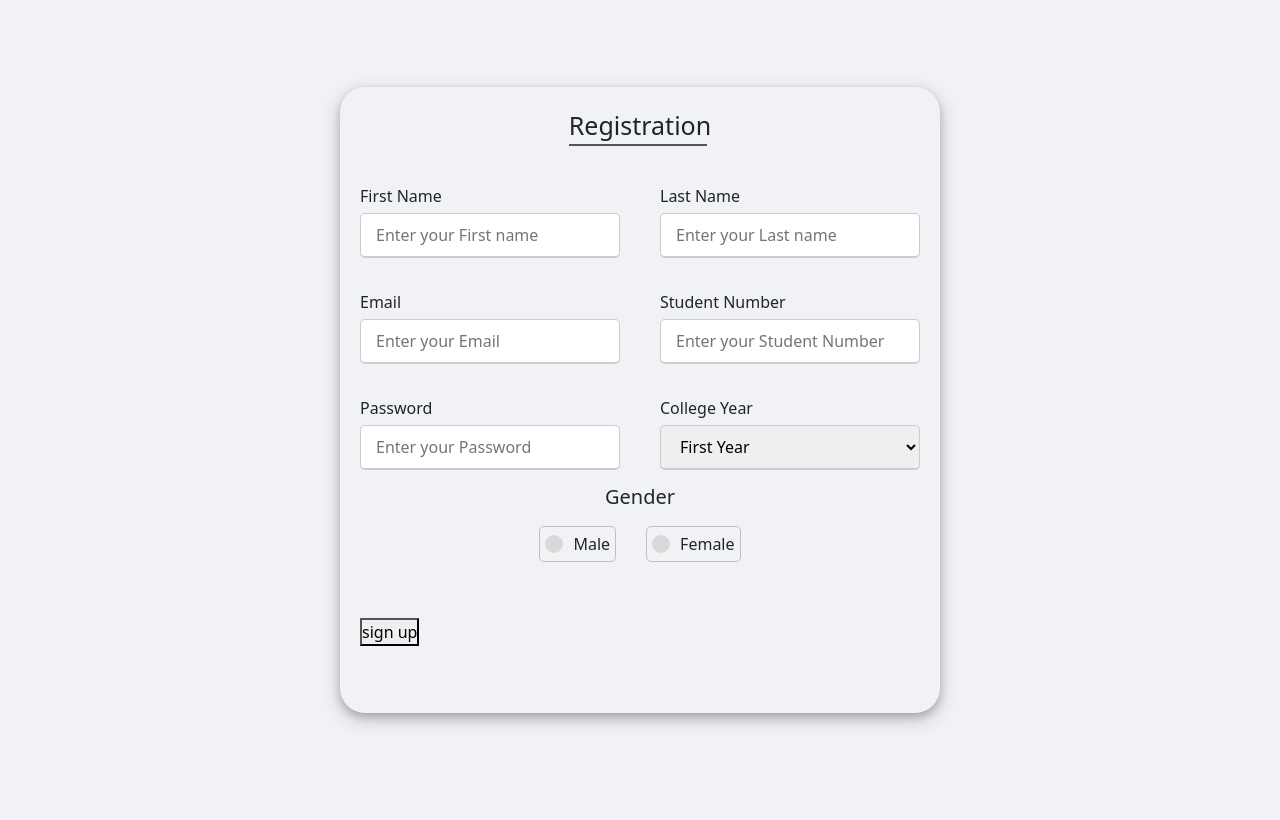
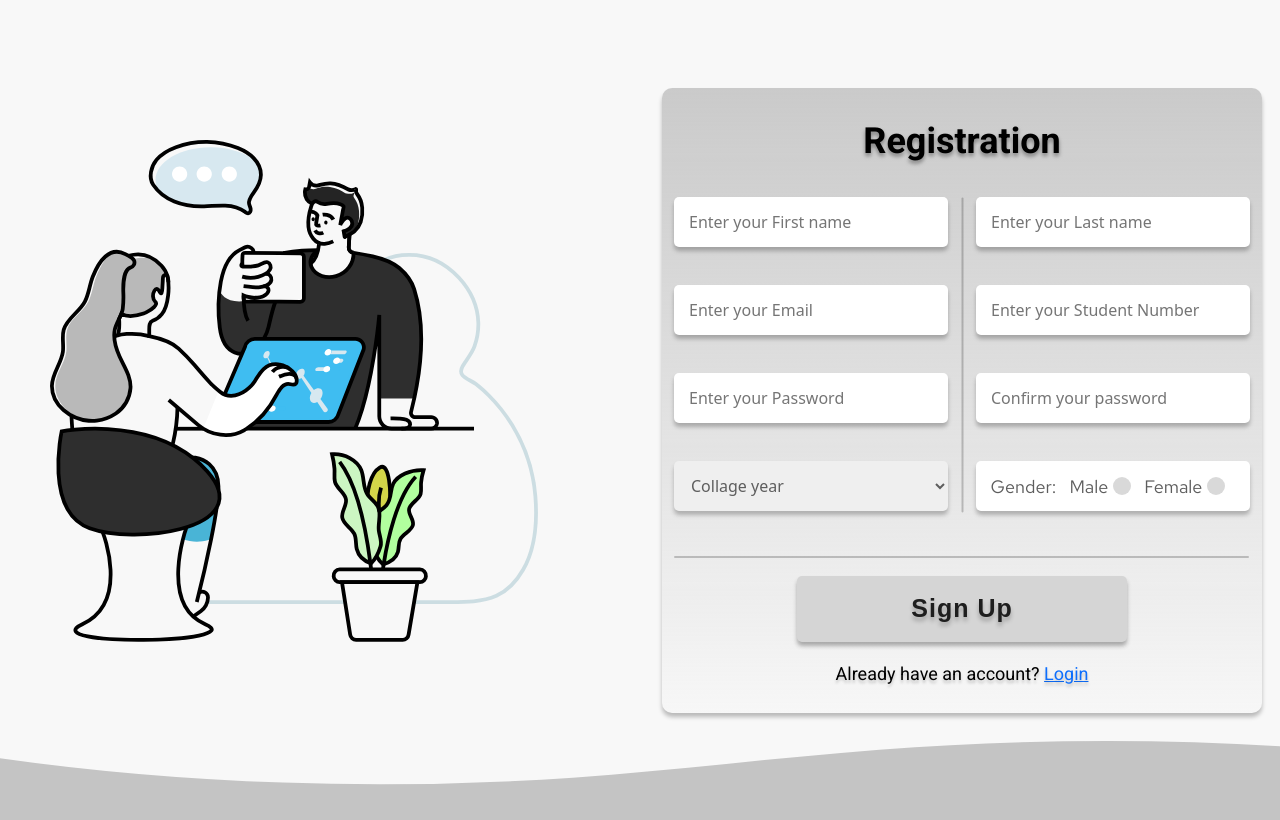
Before and after one commit to RadwanSusan/Triibe, a PHP site: page /newaccount.php in a window 1280 px wide. Before the commit the page ends 725 px from the top, so only its background shows below. Run offline with PHP 8.4, Linux system fonts and the light colour scheme; some libraries are stand-ins or nearby versions.

Commit message:
SignUp.php Changes & PHP code Update

```diff
--- a/bootstrap-css/login-style.css
+++ b/bootstrap-css/login-style.css
@@ -1,9 +1,16 @@
 @import url("https://fonts.googleapis.com/css2?family=Red+Hat+Text&display=swap");
+
 @import url("https://fonts.googleapis.com/css2?family=Pridi&display=swap");
+
+@import url('https://fonts.googleapis.com/css2?family=Roboto:wght@700&display=swap');
+
+@import url('https://fonts.googleapis.com/css2?family=Roboto:wght@400&display=swap');
+
 ::selection {
 	background-color: #8c8c8c;
 	color: white;
 }
+
 body {
 	display: flex;
 	justify-content: center;
@@ -11,13 +18,15 @@ body {
 	width: 100%;
 	min-width: 485px;
 	height: 100vh;
-  background-color: #f0f2f5;
+	background: #f8f8f8;
 }
+
 * {
 	margin: 0;
 	padding: 0;
 	box-sizing: border-box;
 }
+
 .container1 {
 	width: 100%;
 	height: 100vh;
@@ -25,19 +34,22 @@ body {
 	justify-content: space-around;
 	align-items: center;
 }
+
 .box {
 	display: flex;
 	align-items: center;
 }
+
 .box h1 {
 	font-size: 110px;
 	color: #0d0d0d;
-  font-family: "pridi-regular";
+	font-family: "Pridi";
 	font-weight: 400;
 	line-height: 170px;
 	margin-left: 15px;
 	text-shadow: 0px 4px 4px rgba(0, 0, 0, 0.41);
 }
+
 .left,
 .right,
 .form1 {
@@ -46,15 +58,12 @@ body {
 	align-content: center;
 	align-items: center;
 }
+
 .left {
-  width: 500px;
+	width: 600px;
 	align-items: flex-start;
 }
-.left img {
-  width: 127px;
-  height: 104px;
-  color: #0d0d0d;
-}
+
 .svg-img {
 	-webkit-user-drag: none;
 	user-select: none;
@@ -62,6 +71,7 @@ body {
 	-webkit-user-select: none;
 	-ms-user-select: none;
 }
+
 .left p {
 	position: absolute;
 	top: 47%;
@@ -72,14 +82,29 @@ body {
 	line-height: 38px;
 	width: 400px;
 	margin: 10px;
-  color: #716969;
-  text-shadow: 0px 1px 4px rgba(0, 0, 0, 0.25);
+	color: #8a8a8a;
+	text-shadow: 0px 1px 4px rgba(0, 0, 0, 0.05);
 }
+
+.LeftLogo {
+	width: 127px;
+	height: 104px;
+	color: #0d0d0d;
+}
+
+.LeftImg {
+	width: 538px;
+	height: 538px;
+	margin-top: 190px;
+}
+
 .right {
 	width: 400px;
 	position: relative;
-  top: 0px; /* -570 */
+	top: 0px;
+ /* -570 */;
 }
+
 .form1 {
 	width: 400px;
 	height: 400px;
@@ -94,6 +119,7 @@ body {
 	margin-bottom: 25px;
 	box-shadow: 0 4px 8px 0 rgba(0, 0, 0, 0.2), 0 6px 20px 0 rgba(0, 0, 0, 0.19);
 }
+
 .form1 input {
 	width: 100%;
 	border-radius: 5px;
@@ -104,6 +130,7 @@ body {
 	margin-bottom: 10px;
 	box-shadow: 0px 4px 4px rgba(0, 0, 0, 0.25);
 }
+
 .loginBtn {
 	padding: 15px;
 	text-align: center;
@@ -115,18 +142,13 @@ body {
 	background-color: rgba(130, 150, 154, 0.54);
 	box-shadow: 0px 4px 4px rgba(0, 0, 0, 0.25);
 	font-size: 27px;
-  font-family: sans-serif;
+	font-family: "Pridi";
 	font-weight: 600;
 	line-height: 32px;
 	font-style: normal;
-  transition: 0.5s;
 	text-shadow: 0px 1px 4px rgba(0, 0, 0, 0.15);
 }
-/* .loginBtn:hover {
-  background-color: rgba(92, 91, 91, 0.54);
-  color: #1e1e1e;
-  box-shadow: 0px 4px 4px rgba(0, 0, 0, 0.25);
-} */
+
 .forget {
 	margin: 20px 0 10px 0;
 	color: #747474;
@@ -137,9 +159,11 @@ body {
 	text-decoration-line: underline;
 	text-shadow: 0px 1px 4px rgba(0, 0, 0, 0.25);
 }
+
 .forget:hover {
 	color: #444444;
 }
+
 .sign-up {
 	position: relative;
 	padding-top: 20px;
@@ -149,6 +173,7 @@ body {
 	display: flex;
 	justify-content: center;
 }
+
 .sign-up::before {
 	content: "";
 	position: absolute;
@@ -157,6 +182,7 @@ body {
 	background-color: #d2d2d2;
 	top: -13px;
 }
+
 .sign-up-btn {
 	background-color: #d5d5d5;
 	padding: 15px;
@@ -171,43 +197,52 @@ body {
 	transition: 0.5s;
 	text-shadow: 0px 1px 4px rgba(0, 0, 0, 0.25);
 }
+
 .sign-up-btn:hover {
 	color: #1e1e1e;
 }
+
 @media (max-width: 376px) {
 	.right {
 		width: 100%;
 	}
+
 	.container1 {
 		justify-content: space-evenly;
 	}
 }
+
 @media (max-width: 950px) {
 	.container1 {
 		flex-direction: column;
 	}
+
 	.left {
 		width: 400px;
 		align-content: center;
 		align-items: center;
 	}
+
 	.left p {
 		display: none;
 	}
+
 	.box {
 		margin: auto;
 	}
 }
+
 @media (min-width: 950px) {
 	.left {
 		margin-top: -190px;
 		margin-left: 7px;
 	}
+
 	.right {
 		margin-left: -7px;
 	}
 }
-/*----------------------------------SignUp-CSS------------------------------------*/
+
 .container2 {
 	width: 100%;
 	height: 100vh;
@@ -215,24 +250,31 @@ body {
 	justify-content: space-around;
 	align-items: center;
 }
+
 .right-1 {
-  border-radius: 25px;
-  padding: 20px;
 	display: flex;
+	padding: 12px;
 	flex-direction: column;
 	align-content: center;
 	align-items: center;
 	width: 600px;
 	position: relative;
 	top: 0px;
-  box-shadow: 0 4px 8px 0 rgb(0 0 0 / 20%), 0 6px 20px 0 rgb(0 0 0 / 19%);
+	background: linear-gradient(
+		180.01deg,
+		rgba(166, 166, 166, 0.56) 0.01%,
+		rgba(255, 255, 255, 0) 102.36%
+	);
+	box-shadow: 0px 4px 4px rgba(0, 0, 0, 0.25);
+	border-radius: 10px;
 }
+
 .form2 {
 	display: flex;
 	flex-direction: column;
 	align-content: center;
 }
-.container2 .title2 {
+/* .container2 .title2 {
   font-size: 25px;
   font-weight: 500;
   position: relative;
@@ -245,70 +287,105 @@ body {
   height: 2px;
   width: 138px;
   background-color: #545557;
-}
+} */
 .container2 .form2 .user-details {
 	display: flex;
 	flex-wrap: wrap;
 	justify-content: space-between;
-  margin: 20px 0 12px 0;
 }
+
 .form2 .user-details .input-box {
-  margin: 20px 0 12px 0;
-  width: calc(100% / 2 - 20px);
+	margin: 0 0 38px 0;
+	/* width: calc(100% / 2 - 20px); */
+	width: calc(50% - 14px);
 }
+
 .user-details .input-box .details {
 	display: block;
 	font-weight: 500;
 	margin-bottom: 5px;
 }
+
 .user-details .input-box input {
-  height: 45px;
+	height: 50px;
 	width: 100%;
 	outline: none;
 	border-radius: 5px;
-  border: 1px solid #ccc;
+	border: none;
 	padding-left: 15px;
 	font-size: 16px;
 	border-bottom-width: 2px;
 	transition: all 0.3s ease;
+	background: #ffffff;
+	box-shadow: 0px 4px 4px rgba(0, 0, 0, 0.25);
+	border-radius: 5px;
+	color: #5e5e5e;
 }
+
 .select-1 {
-  height: 45px;
+	color: #5e5e5e;
+	height: 50px;
 	width: 100%;
 	outline: none;
 	border-radius: 5px;
-  border: 1px solid #ccc;
-  padding-left: 15px;
+	border: none;
+	padding-left: 13px;
 	font-size: 16px;
-  border-bottom-width: 2px;
-  transition: all 0.3s ease;
+	box-shadow: 0px 4px 4px rgba(0, 0, 0, 0.25);
 }
+
 .user-details .input-box input:focus .user-details .input-box input:valid {
 	border-color: #9b59b6;
 }
-.form2 .gender-details .gender-title {
-  font-size: 20px;
-  font-weight: 500;
-  display: flex;
-  justify-content: center;
+
+.form2 .user-details .gender-title {
+	font-family: "Red Hat Text";
+	font-style: normal;
+	font-weight: 400;
+	font-size: 18px;
+	color: #5d5d5d;
+	-webkit-user-drag: none;
+	user-select: none;
+	-moz-user-select: none;
+	-webkit-user-select: none;
+	-ms-user-select: none;
 }
-.gender-details {
+
+.user-details {
 	margin: auto;
 }
-.form2 .gender-details .category {
+
+.gender-title {
+	margin-right: 10px;
+}
+
+span.gender {
+	margin-right: 5px;
+	font-family: "Red Hat Text";
+	font-size: 18px;
+	color: #5d5d5d;
+}
+
+.category {
+	padding: 11.5px;
+	background: #ffffff;
+	box-shadow: 0px 4px 4px rgba(0, 0, 0, 0.25);
+	border-radius: 5px;
+}
+
+.form2 .user-details .category {
 	display: flex;
-  margin: 14px 0;
 	justify-content: space-evenly;
 }
-.gender-details .category label {
+
+.input-box .category label {
 	display: flex;
+	flex-direction: row;
 	align-items: center;
-  border: 1px solid #bfbfbf;
-  padding: 5px;
 	border-radius: 5px;
-  margin: 0 15px 0 15px;
 }
-.gender-details .category .dot {
+
+.input-box .category .dot {
 	height: 18px;
 	width: 18px;
 	border-radius: 50%;
@@ -317,54 +394,95 @@ body {
 	background: #d9d9d9;
 	transition: all 0.3s ease;
 }
+
 #dot-1:checked ~ .category .one,
 #dot-2:checked ~ .category .two,
 #dot-3:checked ~ .category .three {
 	border-color: #d9d9d9;
 	background: #0f0d10;
 }
+
 .form2 input[type="radio"] {
 	display: none;
 }
+
+.Line1 {
+	position: relative;
+	width: 315px;
+	height: 2px;
+	bottom: 195px;
+	left: 131px;
+	background-color: rgba(0, 0, 0, 0.213);
+	border-radius: 30px;
+	transform: rotate(90deg);
+}
+
+.Line2 {
+	position: relative;
+	width: 575px;
+	height: 2px;
+	bottom: -5px;
+	background-color: rgba(0, 0, 0, 0.213);
+	border-radius: 30px;
+}
+
 .form2 .button-1 {
-  height: 45px;
-  margin: 30px 0;
+	height: 110px;
+	padding-top: 23px;
+	margin: auto;
 }
-.form2 .button-1 input {
-  height: 100%;
-  width: 100%;
+
+.form2 .button-1 button {
+	width: 330px;
+	height: 66px;
 	display: flex;
 	align-items: center;
 	justify-content: center;
 	outline: none;
 	border: none;
-  font-size: 25px;
-  font-weight: 600;
 	border-radius: 5px;
 	letter-spacing: 1px;
-  background-color: #999;
+	background: #d5d5d5;
+	box-shadow: 0px 4px 4px rgba(0, 0, 0, 0.3);
+	border-radius: 5px;
+	font-family: Arial, Helvetica, sans-serif;
+	font-weight: 600;
+	font-size: 25px;
+	color: #1e1e1e;
+	text-shadow: 0px 4px 4px rgba(0, 0, 0, 0.25);
 }
-.form2 .button-1 input:hover {
-  background-color: #aaa0a0;
-  padding: 2px;
+
+div p {
+	font-family: "Roboto";
+	font-style: normal;
+	font-weight: normal;
+	font-size: 18px;
+	line-height: 22px;
+	color: #000000;
+	text-align: center;
+	text-shadow: 0px 3px 3px rgba(0, 0, 0, 0.2);
 }
+
 .wave {
 	position: absolute;
-  bottom: 0;
+	bottom: -20px;
 	left: 0;
 	width: 100%;
 	overflow: hidden;
 	line-height: 0;
 }
+
 .wave svg {
 	position: relative;
 	display: block;
 	width: calc(167% + 1.3px);
 	height: 80px;
 }
+
 .wave .shape-fill {
 	fill: #c4c4c4;
 }
+
 .openEye {
 	display: none;
 	position: absolute;
@@ -372,6 +490,7 @@ body {
 	top: 100px;
 	cursor: pointer;
 }
+
 .closedEye {
 	display: none;
 	position: absolute;
@@ -379,9 +498,22 @@ body {
 	top: 96px;
 	cursor: pointer;
 }
+
 body::-webkit-scrollbar {
 	/* width: 0.5em; */
 	display: none;
+}
+
+.TopParagraph {
+	font-family: 'Roboto';
+	font-style: normal;
+	font-weight: 700;
+	font-size: 36px;
+	margin: 20px 0px 35px 0px;
+	line-height: 42px;
+	text-align: center;
+	color: #000000;
+	text-shadow: 0px 3px 4px rgba(0, 0, 0, 0.4);
 }
 /* body::-webkit-scrollbar-thumb {
   background-color: rgb(201, 201, 201);
@@ -392,21 +524,42 @@ body::-webkit-scrollbar {
 		display: none;
 	}
 }
+
+@media (max-width: 600px) {
+	.Line1 {
+		display: none;
+	}
+
+	.Line2 {
+		display: none;
+	}
+}
+
+@media (max-width: 1050px) {
+	.container2 .left {
+		display: none;
+	}
+}
+
 @media (max-width: 584px) {
 	.container2 {
 		max-width: 100%;
 	}
+
 	.form2 .user-details .input-box {
-    margin: bottom 15px;
+		width: 100%;
+		margin: 0 0 14px 0;
+	}
+
+	.form2 .user-details .category {
 		width: 100%;
 	}
-  .form2 .gender-details .category {
-    width: 100%;
-  }
+
 	.container2 .form2 .user-details {
-    max-height: 300px;
+		max-height: 600px;
 		overflow-y: scroll;
 	}
+
 	.user-details::-webkit-scrollbar {
 		width: 0;
 	}
--- a/login.php
+++ b/login.php
@@ -29,7 +29,7 @@ session_start();
     <div class="container1">
       <div class="left">
         <div class="box">
-          <img class="svg-img animate__animated animate__rollIn" src="Design/Image/logo.svg" alt="Triibe"/>
+          <img class="svg-img LeftLogo animate__animated animate__rollIn" src="Design/Image/logo.svg" alt="Triibe"/>
           <h1>Triibe</h1>
         </div>
         <p>
@@ -55,11 +55,12 @@ session_start();
         $_SESSION["gender"] = $row["gender"];
         $_SESSION["account_id"] = $row["account_id"];
         $_SESSION["created_date"] = $row["created_date"];
-
         // echo "<p>looged in</p>" . $row["account_id"];
         // header("location: homepage.php");
+
     } else {
         echo '<script type="text/javascript">alert("Invalid Information, Try again!");</script>'; // if the result didn't match then output an error message
+
     }
 } ?>
       <div class="right animate__animated animate__backInDown">
--- a/newaccount.php
+++ b/newaccount.php
@@ -1,17 +1,18 @@
-<?php include_once "connection.php";?>
+<?php include_once "connection.php"; ?>
 <!DOCTYPE html>
 <html lang="en">
 <head>
     <meta charset="UTF-8" />
     <meta http-equiv="X-UA-Compatible" content="IE=edge" />
     <meta name="viewport" content="width=device-width, initial-scale=1.0" />
-    <title>SignUp</title>
+    <title>Sign up</title>
     <link rel="icon" href="Design/Image/whiteLogo.svg" type="image/x-icon">
     <link rel="stylesheet" href="bootstrap-css/bootstrap.min.css" />
     <link rel="stylesheet" href="bootstrap-css/all.min.css" />
     <link rel="stylesheet" href="node_modules/animate.css/animate.css" />
     <link rel="stylesheet" href="node_modules/alertifyjs/build/css/alertify.min.css" />
     <link rel="stylesheet" href="node_modules/alertifyjs/build/css/themes/default.min.css" />
+    <link href="node_modules/hover.css/css/hover-min.css" rel="stylesheet">
     <link rel="stylesheet" href="bootstrap-css/login-style.css" />
     <script src="node_modules/alertifyjs/build/alertify.min.js"></script>
     <script type="text/javascript">
@@ -23,28 +24,28 @@
 </head>
 <body>
     <div class="container2">
-      <div class="right-1">
-        <div class="title2">Registration</div>
+      <div class="left">
+          <img class="svg-img LeftImg animate__animated animate__fadeIn animate__delay-1s" src="Design/Image/SignUpIMG.svg" alt="SignUpIMG"/>
+      </div>
+        <div class="right-1  animate__animated animate__backInDown">
         <?php
 $exists = false; // variable to check if the account already exists
 if ($_SERVER["REQUEST_METHOD"] == "POST") {
     // if the form has been submitted
     $username = $_POST["id"]; // get the username
     $password = $_POST["pass"]; // get the password
+    $password2 = $_POST["pass2"]; // get the password again
     $fname = $_POST["fname"]; // get the first name
     $lname = $_POST["lname"]; // get the last name
     $gender = $_POST["gender"]; // get the gender
     $year = $_POST["year"]; // get the year
     $email = $_POST["email"]; // get the email
     $date = date("Y-m-d", time()); // get the date
-
-
     $sql = "Select * from student where std_id='$username'"; // query the database
     $result = mysqli_query($conn, $sql); // execute the query
     $row = mysqli_fetch_assoc($result); // fetch the result
     $num = mysqli_num_rows($result); // count the number of rows in the result
-
-
+    if ($password === $password2) { // check if the password is the same
         if ($num == 0) { // if there is no account with the same ID
             if ($exists == false) { // if the account doesn't exist
                 $account_id = rand(100000000, 999999999);
@@ -57,9 +58,8 @@
                     $result = mysqli_query($conn, $sql);
                     $num = mysqli_num_rows($result);
                 }
-
                 // $hashedPassword = password_hash($password,PASSWORD_DEFAULT); // password hash for the password to be stored in the database
-                      $sql = "INSERT INTO student (std_id,std_pass,std_fname,std_lname,loc,collage,gender,College_Year,email,created_date,account_id) VALUES ('$username','$password','$fname','$lname','maan','IT','$gender','$year','$email','$date','$account_id')";
+                $sql = "INSERT INTO student (std_id,std_pass,std_fname,std_lname,gender,College_Year,email,created_date,account_id) VALUES ('$username','$password','$fname','$lname','$gender','$year','$email','$date','$account_id')";
                 $result = mysqli_query($conn, $sql);
                 echo '<script type="text/javascript">alert("Account Created Successfully");</script>';
                 header("Location: login.php"); // redirect to the login page
@@ -67,33 +67,35 @@
         } else {
             echo '<script type="text/javascript">alert("Account already exists!");</script>';
         }
+    } else {
+        echo '<script type="text/javascript">alert("Password does not match!");</script>';
+    }
 }
 ?>
-        <form action="" method= "POST" class="form2">
+            <form action="" method="POST" class="form2">
+              <p class="TopParagraph">Registration</p>
                 <div class="user-details">
                     <div class="input-box">
-              <span class="details">First Name</span>
                         <input type="text" placeholder="Enter your First name" name="fname" required/>
                     </div>
                     <div class="input-box">
-              <span class="details">Last Name</span>
                         <input type="text" placeholder="Enter your Last name" name="lname" required/>
                     </div>
                     <div class="input-box">
-              <span class="details">Email</span>
                         <input type="text" placeholder="Enter your Email" name="email" required/>
                     </div>
                     <div class="input-box">
-              <span class="details">Student Number</span>
                         <input type="text" placeholder="Enter your Student Number" name="id" required/>
                     </div>
                     <div class="input-box">
-              <span class="details">Password</span>
                         <input type="password" placeholder="Enter your Password" name="pass" required/>
                     </div>
                     <div class="input-box">
-              <span class="details">College Year</span>
+                        <input type="password" placeholder="Confirm your password" name="pass2" required/>
+                    </div>
+                    <div class="input-box">
                       <select class="select-1" name="year" required>
+                        <option value="none" disabled selected>Collage year</option>
                         <option value="1">First Year</option>
                         <option value="2">Second Year</option>
                         <option value="3">Third Year</option>
@@ -101,27 +103,37 @@
                         <option value="5">Fifth Year</option>
                       </select>
                     </div>
-            <div class="gender-details">
+                    <div class="input-box">
                         <input type="radio" name="gender" id="dot-1" value="1"/>
                         <input type="radio" name="gender" id="dot-2" value="0"/>
-            <span class="gender-title">Gender</span>
                         <div class="category">
+                          <span class="gender-title">Gender:</span>
                         <label for="dot-1">
+                          <span class="gender">Male</span>
                           <span class="dot one"></span>
-                <span class="gender">Male</span>
                       </label>
                         <label for="dot-2">
+                          <span class="gender">Female</span>
                           <span class="dot two"></span>
-                <span class="gender">Female</span>
                       </label>
                         </div>
                     </div>
+                    <div class="Line1"></div>
+                    <div class="Line2"></div>
                 </div>
                 <div class="button-1">
-            <button type="submit" value="sign up" >sign up</button>
+                    <button class="hvr-underline-from-center" type="submit">Sign Up</button>
+                </div>
+                <div>
+                    <p class="bottom-text">Already have an account? <a href="login.php">Login</a></p>
                 </div>
             </form>
         </div>
+    </div>
+     <div class="wave animate__animated animate__fadeInUp">
+    <svg data-name="Layer 1" xmlns="http://www.w3.org/2000/svg" viewBox="0 0 1200 120" preserveAspectRatio="none">
+        <path d="M985.66,92.83C906.67,72,823.78,31,743.84,14.19c-82.26-17.34-168.06-16.33-250.45.39-57.84,11.73-114,31.07-172,41.86A600.21,600.21,0,0,1,0,27.35V120H1200V95.8C1132.19,118.92,1055.71,111.31,985.66,92.83Z" class="shape-fill"></path>
+    </svg>
 </div>
     <script src="bootstrap-js/bootstrap.bundle.min.js"></script>
     <script src="bootstrap-js/all.min.js"></script>
```
Also changed, not shown: Design/Image/BackToLogin.svg (added), Design/Image/SignUpIMG.svg (added). Lines whose indentation alone changed are shown as unchanged.
